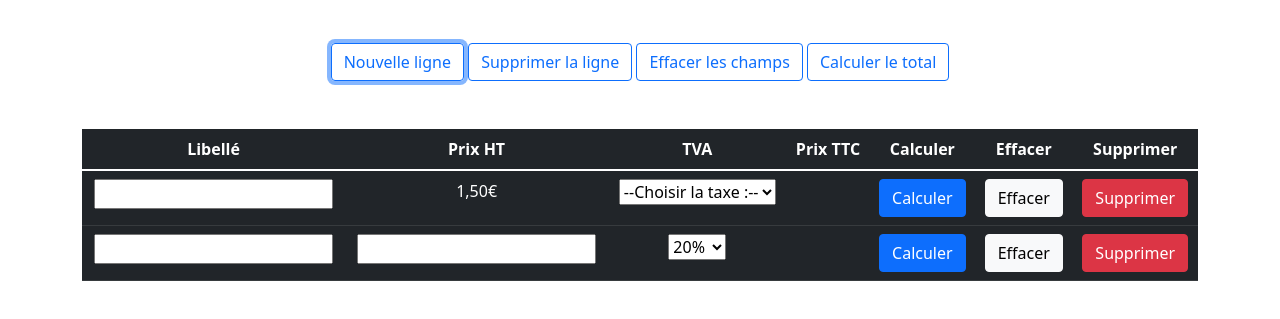
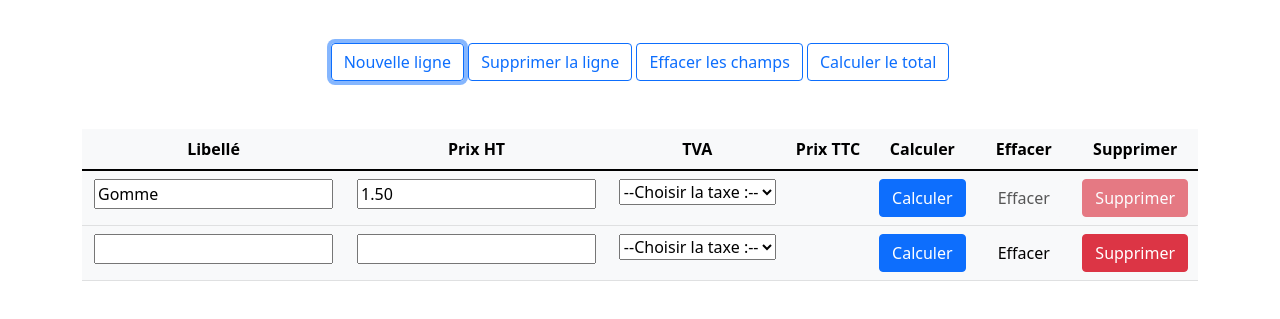
Before and after one commit to davydebut/javascript-apprentissage, a website: page exercices/Exercice_Tableau_TVA/index.html in a window 1280 px wide. Both pictures are taken after a click on the button "Nouvelle ligne". Shown: the part 53-372 px from the top of the page. Drawn offline with nearby package versions, Linux system fonts and the light colour scheme.

Commit message:
Tableau presque fini

```diff
--- a/exercices/Exercice_Tableau_TVA/fonction.js
+++ b/exercices/Exercice_Tableau_TVA/fonction.js
@@ -30,7 +30,9 @@ let trlgn1 = document.getElementById("ligne1"),
 
     btn_calc = document.getElementById('btn-calc'),
     btn_del = document.getElementById('btn-del'),
-    btn_res = document.getElementById('btn-res');
+    btn_res = document.getElementById('btn-res'),
+    tableauBody = document.querySelector('#tbodyId');
+
 
 
 // tr_prime = tr.cloneNode(true);
@@ -38,8 +40,7 @@ let trlgn1 = document.getElementById("ligne1"),
 
 btnNvl.addEventListener('click', function () { // action bouton
     let crtNvl = document.createElement('tr');
-    crtNvl.setAttribute("id", "Ligne" + indexLigne);
-    indexLigne++;
+    crtNvl.setAttribute("class", "Ligne");
     tbody.appendChild(crtNvl);
     // créer la colonne td
     let tdLibelle = document.createElement('td'),
@@ -49,13 +50,13 @@ btnNvl.addEventListener('click', function () { // action bouton
         tdCalc = document.createElement('td'),
         tdDel = document.createElement('td'),
         tdSprl = document.createElement('td');
-    tdLibelle.innerHTML = "<input type='text'>",
-        tdHt.innerHTML = "<input type='number'>",
-        tdTva.innerHTML = "<select name='taxes' id='taxe-select'><op0tion value='choix'>--Choisir la taxe :--</op0tion><option value='20'>20%</option><option value='5'>5,5%</option></select>",
+    tdLibelle.innerHTML = "<input type='text' class='inside'>",
+        tdHt.innerHTML = "<input type='number' class='prixInside'>",
+        tdTva.innerHTML = "<select name='taxes' class='taxes'><option value='choix'>--Choisir la taxe :--</option><option value='1'>15%</option><option value='2'>5,5%</option></select>",
         tdTtc.innerHTML = "<td></td>",
-        tdCalc.innerHTML = "<button class='btn btn-primary' type='submit'>Calculer</button>",
-        tdDel.innerHTML = "<button class='btn btn-light' type='reset'>Effacer</button>",
-        tdSprl.innerHTML = "<button id='btn-res" + indexLigne + "' class='btn btn-danger' type='reset'>Supprimer</button>";
+        tdCalc.innerHTML = "<button class='btn btn-primary calculer' type='submit'>Calculer</button>",
+        tdDel.innerHTML = "<button class='btn btn-light effacer' type='reset'>Effacer</button>",
+        tdSprl.innerHTML = "<button id='btn-res' class='btn btn-danger supprimer' type='reset'>Supprimer</button>";
     crtNvl.appendChild(tdLibelle);
     crtNvl.appendChild(tdHt);
     crtNvl.appendChild(tdTva);
@@ -63,11 +64,70 @@ btnNvl.addEventListener('click', function () { // action bouton
     crtNvl.appendChild(tdCalc);
     crtNvl.appendChild(tdDel);
     crtNvl.appendChild(tdSprl);
-    tdCalc.setAttribute('id', 'btn-calc' + indexLigne);
-    tdDel.setAttribute('id', 'btn-del' + indexLigne);
+    tdDel.setAttribute('id', 'btn-del');
     // tdSprl.setAttribute('id', 'btn-res'+btn_ligne);
-    btnSprl.disabled = false;
+    tdTtc.setAttribute('class', 'ttc');
+    // console.log(crtNvl);
+
+    let petitEffacer = document.getElementsByClassName('effacer');
+    // console.log(petitEffacer);
+    let classeEffacer = document.getElementsByClassName("inside");
+    // console.log(classeEffacer);
+    let classeEffacer1 = document.getElementsByClassName("prixInside");
+    for (let i = 0; i < classeEffacer.length; i++) {
+        petitEffacer[i].addEventListener('click', function () {
+            classeEffacer[i].value = "";
+            classeEffacer1[i].value = "";
+        })
+    }
+
+    let ligneTr = document.querySelectorAll('.Ligne');
+    let supprimer = document.getElementsByClassName('supprimer');
+    // console.log(supprimer);
+    // console.log(ligneTr);
+
+    for (let i = 0; i < classeEffacer.length; i++) {
+        // console.log(supprimer[i]);
+        supprimer[i].addEventListener('click', function () {
+
+            /* let cible = e.target.parentElement.parentElement;
+            let bouton =
+            console.log(cible);
+            cible.remove(); */
+            tableauBody.removeChild(ligneTr[i]);
+        })
+    }
+
+    let pbc = document.querySelectorAll('.calculer');
+    console.log(pbc);
+
+    for (let i = 0; i < classeEffacer.length; i++) {
+        console.log(tableauBody[i]);
+        pbc[i].addEventListener('click', function () {
+            let prixTtc = document.querySelectorAll('.ttc');
+            let inputCalcul = document.getElementsByClassName("prixInside")[i];
+            console.log(inputCalcul);
+            let selectCalcul = document.getElementsByClassName('taxes')[i].options[document.getElementsByClassName('taxes')[i].selectedIndex].value;
+            console.log(selectCalcul);
+            console.log(typeof selectCalcul);
+            if (selectCalcul == '1') {
+               let resultat = inputCalcul.value / 100;
+            //    console.log(resultat);
+                resultat = resultat * 20;
+                let calculValue = parseInt(inputCalcul.value);
+                let multiple = resultat + calculValue;
+                prixTtc[i].textContent = multiple;
+                console.log(resultat);
+            }
+
+        })
+
+    }
+
+    // console.log(tableauBody.children);
 })
+
+
 
 btnSprl.addEventListener('click', function () {
     // tbody
@@ -82,14 +142,30 @@ btnSprl.addEventListener('click', function () {
 })
 
 btnDel.addEventListener('click', function () {
-    if (tableauBody.children.length > 1) {
-        tableauBody.removeChild(tableauBody.children[1]);
+    let classeEffacer = document.getElementsByClassName("inside");
+    let classeEffacer1 = document.getElementsByClassName("prixInside");
+    console.log(classeEffacer);
+    console.log(classeEffacer1);
+    // noeud à chercher dans l'arborescence du DOM pour modifier contenu input
+    for (let i = 0; i < classeEffacer.length; i++) {
+        classeEffacer[i].value = "";
+        classeEffacer1[i].value = "";
+        // console.log(tableauCol[i]);
+        //    console.log(tableauCol[i].children[0].value);
+        /* let effacer1 = classeEffacer[i].children[0].attributes[1].value,
+            effacer2 = classeEffacer[i].children[0].attributes[1].value;
+        classeEffacer[i].children[0].attributes[1].value = "";
+        classeEffacer[i].children[0].attributes[1].value = "";
+        console.log(effacer1);
+        console.log(effacer2); */
+    }
+    // console.log(tableauCol[0].children[0].attributes[1].value);
+    // console.log(tableauCol[1].children[0].attributes[1].value);
 
-        // noeud
-    }
 })
 
-let tableau = document.getElementsByTagName('table')[0],
+
+/* let tableau = document.getElementsByTagName('table')[0],
     tableauBody = document.getElementsByTagName('tbody')[0],
     tableauLigne = document.getElementsByTagName('tr')[0], // ligne du tableau
     tableauCol = document.getElementsByTagName('td');
@@ -102,3 +178,5 @@ console.log(textCol);
 console.log(tableauBody.children[0].children[0].childNodes[0].textContent);
 // [0]childNodes[0].textContent
 console.log(btnSprl.classList);
+
+console.log(tableauCol[0].children[0].value); */
--- a/exercices/Exercice_Tableau_TVA/index.html
+++ b/exercices/Exercice_Tableau_TVA/index.html
@@ -29,7 +29,7 @@
                     <button type="submit" class="btn btn-outline-primary" id="del">Effacer les champs</button>
                     <button type="submit" class="btn btn-outline-primary" id="calc">Calculer le total</button>
                 </div>
-                <table class="table table-dark">
+                <table class="table table-light">
                     <thead>
                         <tr>
                             <th scope="col">Libellé</th>
@@ -41,10 +41,10 @@
                             <th scope="col">Supprimer</th>
                         </tr>
                     </thead>
-                    <tbody>
+                    <tbody id="tbodyId">
                         <tr id="ligne1">
-                            <td><input type="text"></td>
-                            <td>1,50€</td>
+                            <td><input type="text" value="Gomme"></td>
+                            <td><input type="number" value="1.50"></td>
                             <td>
                                 <select name="taxes" id="taxe-select">
                                     <option value="choix">--Choisir la taxe :--</option>
@@ -57,10 +57,10 @@
                                 <button id='btn-calc' class="btn btn-primary" type="submit">Calculer</button>
                             </td>
                             <td>
-                                <button id='btn-del' class="btn btn-light" type="reset">Effacer</button>
+                                <button id='btn-del' class="btn btn-light" disabled type="reset">Effacer</button>
                             </td>
                             <td>
-                                <button id='btn-res' class="btn btn-danger" type="reset">Supprimer</button>
+                                <button id='btn-res' class="btn btn-danger" disabled type="reset">Supprimer</button>
                             </td>
                         </tr>
                     </tbody>
```
